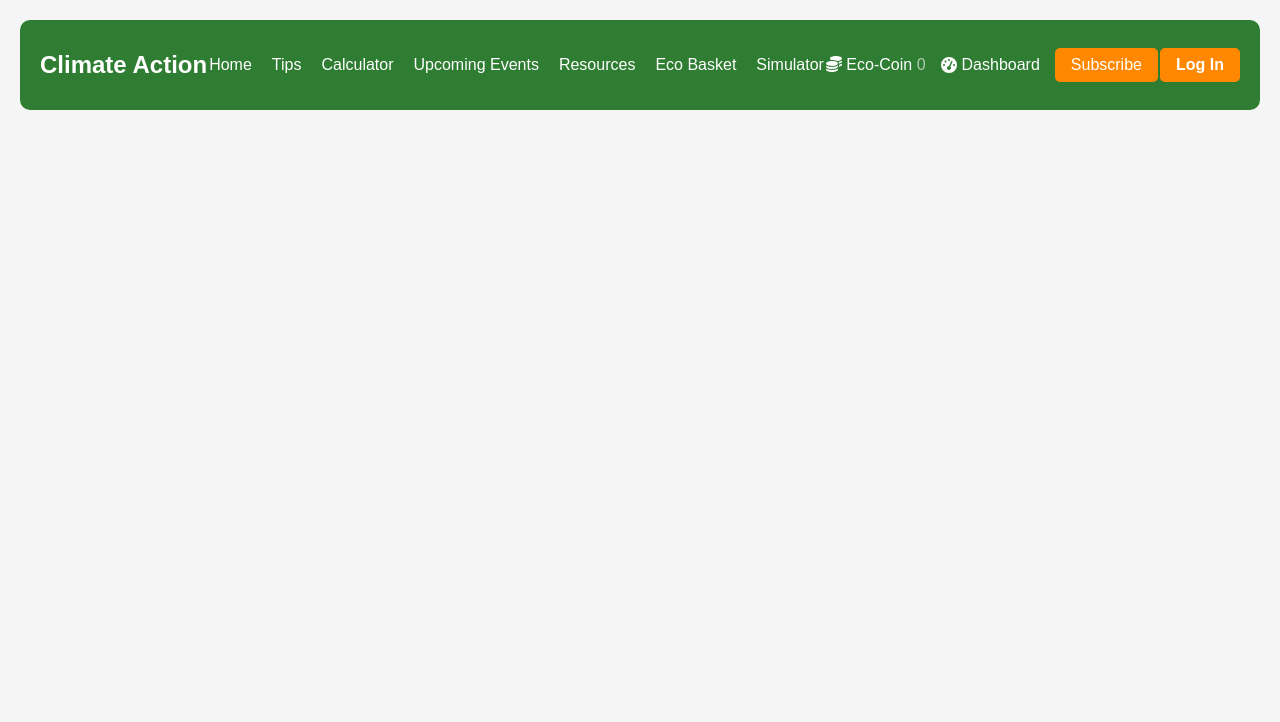
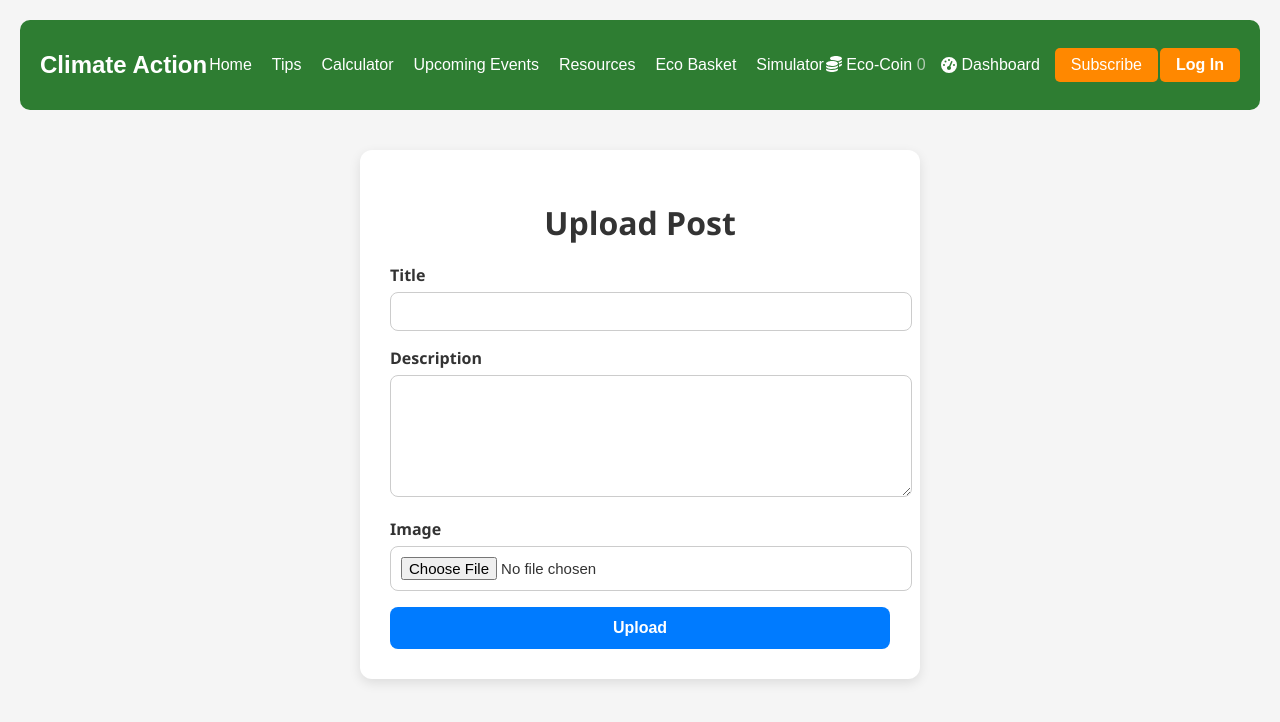
Before and after one commit to meinhoongagan/Climate-change-app, a React (Create React App) app: page /createblog in a window 1280 px wide. Shown: the top 722 px of the page. Built offline with nearby package versions, Linux system fonts and the light colour scheme.

Commit message:
community section frontend done

```diff
--- a/src/App.js
+++ b/src/App.js
@@ -19,6 +19,8 @@ import DesertPage from './components/DesertPage/DesertPage';
 import ForestPage from './components/ForestPage/ForestPage';
 import Parameter from './components/Parameter/Parameter';
 import Community from './components/Community/Community';
+import Createblog from './components/Community/Createblog';
+import EditBlog from './components/Community/EditBlog';
 
 const SimulatorLayout = () => {
   return (
@@ -56,6 +58,8 @@ const App = () => {
           <Route path="/cart" element={<EcoCart />} />
           <Route path="/simulator/*" element={<SimulatorLayout />} />
           <Route path="/community" element={<Community/>} />
+          <Route path="/createblog" element={<Createblog/>} />
+          <Route path="/update-post/:blogid" element={<EditBlog/>} />
         </Routes>
       </div>
     </Router>
--- a/src/components/Community/Community.css
+++ b/src/components/Community/Community.css
@@ -1,13 +1,12 @@
 /* Cards.css */
 .wrapper {
-  width: 100%;
-  height: 100%;
-  padding: 10px;
-  border-radius: 10px;
+  width: 100vw;
+  height: 100vh;
+  padding: 0px;
   display: flex;
   align-items: center;
   justify-content: center;
-  overflow: hidden;
+  overflow-x: hidden;
 }
 .community-header {
   text-align: center;
@@ -19,8 +18,57 @@
 
 .content {
     width: 80%;
+    margin: auto;
     display: flex;
     flex-direction: column;
     align-items: center;
     justify-content: center;
 }
+
+
+
+.create-blog-button {
+  height: 50px;
+  width:50px;
+  border-radius: 50%;
+  position: fixed;
+  right: 20px;
+  bottom: 20px;
+  background-color: #28a745;
+  color: #fff;
+  border: none;
+  cursor: pointer;
+  z-index: 999;
+  display: flex;
+  align-items: center;
+  justify-content: center;
+  font-size: 24px;
+  box-shadow: 0 4px 8px rgba(0, 0, 0, 0.1);
+}
+
+@media screen and (max-width: 480px) {
+  .content {
+    width: 100%;
+    flex-wrap: wrap;
+    overflow-x: hidden;
+  }
+
+  .create-blog-button {
+  height: 50px;
+  width:50px;
+  border-radius: 50%;
+  position: fixed;
+  right: 20px;
+  bottom: 40px;
+  background-color: #28a745;
+  color: #fff;
+  border: none;
+  cursor: pointer;
+  z-index: 999;
+  display: flex;
+  align-items: center;
+  justify-content: center;
+  font-size: 24px;
+  box-shadow: 0 4px 8px rgba(0, 0, 0, 0.1);
+}
+}
--- a/src/components/Community/Community.jsx
+++ b/src/components/Community/Community.jsx
@@ -1,34 +1,29 @@
-import React from 'react'
-import './Community.css'
-import CommunityCard from './Community-Card.jsx'
+import React, { useEffect } from 'react';
+import './Community.css';
+import CommunityCard from './Community-Card.jsx';
 import { useDispatch, useSelector } from 'react-redux';
-import { useEffect } from 'react';
-import {setBlogs} from '../../redux/UserSlice.js'
+import { setBlogs } from '../../redux/UserSlice.js';
+import { Link } from 'react-router-dom';
 import axios from 'axios';
 
 const Community = () => {
   const user = useSelector((state) => state.UserStates.user);
   const blogs = useSelector((state) => state.UserStates.blogs);
   const dispatch = useDispatch();
-    console.log(user);
 
   useEffect(() => {
-        // async await function to fetch the blogs data than dispatch it to store and then get it back specially the my blogs and map all blogs and add various funvtionaliy
-        const fetchBlogs = async () =>{
+    const fetchBlogs = async () => {
       try {
         const blogs = await axios.get("http://localhost:8000/api/posts/all-post");
-                // console.log("community",blogs.data) // iske ander data array he jisme sare post hain jo sab kuch rakha he
         dispatch(setBlogs(blogs.data.data));
       } catch (error) {
         console.log(error);
       }
-        }
-        console.log("blogs from store",blogs)
+    };
     fetchBlogs();
-      }, []);
+  }, [dispatch,blogs]);
 
   return (
-      <>
     <div className='wrapper'>
       <div className='content'>
         {/* community header */}
@@ -36,16 +31,31 @@ const Community = () => {
           <h1>Community</h1>
           <span>Join our community of users and share your experience with others.</span>
         </div>
-          <div >
-          { blogs && blogs.map((blog)=>(
+        <div>
+          {blogs && blogs.map((blog) => (
             <div key={blog._id}>
-          <CommunityCard authorid={blog.author._id} name={blog.author.name} LikesCount={blog.likes.length} title={blog.title} description={blog.description} CreationDate={blog.updatedAt} blogId={blog._id} comments={blog.Comments} imageUrl={blog.image} /></div>
+              <CommunityCard
+                authorid={blog.author._id}
+                name={blog.author.name}
+                LikesCount={blog.likes.length}
+                title={blog.title}
+                description={blog.description}
+                CreationDate={blog.updatedAt}
+                blogId={blog._id}
+                comments={blog.Comments}
+                imageUrl={blog.image}
+                user={user}
+                likedUsers={blog.likes}
+              />
+            </div>
           ))}
         </div>
       </div>
+      <Link to="/createblog">
+        <div className='create-blog-button'>+</div>
+      </Link>
     </div>
-      </>
-  )
-}
+  );
+};
 
-export default Community
+export default Community;
--- /dev/null
+++ b/src/components/Community/Createblog.jsx
@@ -0,0 +1,28 @@
+import React from 'react';
+import UploadForm from './Uploadfrom';
+import axios from 'axios';
+import { useNavigate } from 'react-router-dom';
+
+const Createblog = () => {
+  const navigate = useNavigate();
+
+  // Handler for creating a new blog post
+  const handleCreate = async (data) => {
+    try {
+      await axios.post('http://localhost:8000/api/posts/create-post', data);
+      alert('Blog created!');
+      navigate('/community'); // Redirect to community page after creation
+    } catch (error) {
+      alert('Error creating blog');
+      console.log(error);
+    }
+  };
+
+  return (
+    <main>
+      <UploadForm onSubmit={handleCreate} isEdit={false} />
+    </main>
+  );
+};
+
+export default Createblog;
--- /dev/null
+++ b/src/components/Community/EditBlog.jsx
@@ -0,0 +1,53 @@
+import React, { useState, useEffect } from 'react';
+import UploadForm from './Uploadfrom';
+import { useParams, useNavigate } from 'react-router-dom';
+import axios from 'axios';
+
+const EditBlog = () => {
+  const { blogid:id } = useParams();
+  const navigate = useNavigate();
+  const [initialData, setInitialData] = useState(null);
+
+  useEffect(() => {
+    const fetchBlog = async () => {
+      try {
+        const res = await axios.get(`http://localhost:8000/api/posts/get-post/${id}`);
+        if (res.data.success) {
+          setInitialData({
+            title: res.data.data.title,
+            description: res.data.data.description,
+            image: res.data.data.image,
+          });
+        }
+      } catch (error) {
+        console.log(error);
+      }
+    };
+    fetchBlog();
+  }, [id]);
+
+  const handleUpdate = async (data) => {
+    try {
+      await axios.put(`http://localhost:8000/api/posts/update-post/${id}`, data);
+      alert('Blog updated!');
+      navigate('/community'); // Redirect after update
+    } catch (error) {
+      alert('Error updating blog');
+      console.log(error);
+    }
+  };
+
+  if (!initialData) return <div>Loading...</div>;
+
+  return (
+    <main>
+      <UploadForm
+        initialData={initialData}
+        onSubmit={handleUpdate}
+        isEdit={true}
+      />
+    </main>
+  );
+};
+
+export default EditBlog;
--- /dev/null
+++ b/src/components/Community/UploadForm.css
@@ -0,0 +1,63 @@
+.upload-form-container {
+  max-width: 500px;
+  margin: 40px auto;
+  padding: 30px;
+  background-color: #ffffff;
+  box-shadow: 0 4px 12px rgba(0, 0, 0, 0.1);
+  border-radius: 12px;
+  font-family: 'Segoe UI', Tahoma, Geneva, Verdana, sans-serif;
+}
+
+.upload-form-title {
+  text-align: center;
+  margin-bottom: 20px;
+  color: #333;
+}
+
+.upload-form-label {
+  font-weight: 600;
+  display: block;
+  margin-bottom: 6px;
+  color: #333;
+}
+
+.upload-form-input,
+.upload-form-textarea,
+.upload-form-file {
+  width: 100%;
+  padding: 10px;
+  border-radius: 8px;
+  border: 1px solid #ccc;
+  margin-bottom: 16px;
+  font-size: 15px;
+  transition: border-color 0.3s;
+}
+
+.upload-form-input:focus,
+.upload-form-textarea:focus,
+.upload-form-file:focus {
+  border-color: #007bff;
+  outline: none;
+}
+
+.upload-form-textarea {
+  resize: vertical;
+  min-height: 100px;
+}
+
+.upload-form-button {
+  width: 100%;
+  padding: 12px;
+  background-color: #007bff;
+  color: #fff;
+  font-size: 16px;
+  font-weight: 600;
+  border: none;
+  border-radius: 8px;
+  cursor: pointer;
+  transition: background-color 0.3s ease;
+}
+
+.upload-form-button:hover {
+  background-color: #0056b3;
+}
--- /dev/null
+++ b/src/components/Community/Uploadfrom.jsx
@@ -0,0 +1,112 @@
+import React, { useState, useEffect } from 'react';
+import './UploadForm.css';
+import { useSelector } from 'react-redux';
+
+const UploadForm = ({ onSubmit, initialData = {}, isEdit = false }) => {
+  const user = useSelector((state) => state.UserStates.user);
+
+  const [formData, setFormData] = useState({
+    title: '',
+    description: '',
+    image: null,
+  });
+
+  useEffect(() => {
+    if (initialData && Object.keys(initialData).length > 0) {
+      setFormData({
+        title: initialData.title || '',
+        description: initialData.description || '',
+        image: null, // Don't prefill file input
+      });
+    }
+  }, [initialData]);
+
+  const [loading, setLoading] = useState(false);
+
+  const handleChange = (e) => {
+    const { name, value, files } = e.target;
+    if (name === 'image') {
+      setFormData({ ...formData, image: files[0] });
+    } else {
+      setFormData({ ...formData, [name]: value });
+    }
+  };
+
+  // Convert image file to base64
+  const toBase64 = (file) =>
+    new Promise((resolve, reject) => {
+      const reader = new FileReader();
+      reader.readAsDataURL(file);
+      reader.onload = () => resolve(reader.result);
+      reader.onerror = (error) => reject(error);
+    });
+
+  const handleSubmit = async (e) => {
+    e.preventDefault();
+    setLoading(true);
+
+    let imageBase64 = initialData.image || '';
+    if (formData.image) {
+      imageBase64 = await toBase64(formData.image);
+    }
+
+    const data = {
+      title: formData.title,
+      description: formData.description,
+      image: imageBase64,
+      author: user._id,
+    };
+
+    try {
+      await onSubmit(data);
+      setFormData({ title: '', description: '', image: null });
+    } catch (error) {
+      alert('Error uploading post');
+      console.log(error);
+    }
+    setLoading(false);
+  };
+
+  return (
+    <form onSubmit={handleSubmit} className="upload-form-container">
+      <h1 className="upload-form-title">{isEdit ? 'Update Post' : 'Upload Post'}</h1>
+
+      <label className="upload-form-label">Title</label>
+      <input
+        type="text"
+        name="title"
+        value={formData.title}
+        onChange={handleChange}
+        required
+        className="upload-form-input"
+      />
+
+      <label className="upload-form-label">Description</label>
+      <textarea
+        name="description"
+        value={formData.description}
+        onChange={handleChange}
+        required
+        className="upload-form-textarea"
+      />
+
+      <label className="upload-form-label">Image</label>
+      <input
+        type="file"
+        name="image"
+        accept="image/*"
+        onChange={handleChange}
+        className="upload-form-file"
+      />
+      {isEdit && initialData.image && (
+        <img src={initialData.image} alt="Current" style={{ width: 100, marginTop: 8 }} />
+      )}
+
+      <button type="submit" className="upload-form-button" disabled={loading}>
+        {loading ? (isEdit ? 'Updating...' : 'Uploading...') : (isEdit ? 'Update' : 'Upload')}
+      </button>
+    </form>
+  );
+};
+
+export default UploadForm;
--- a/src/redux/UserSlice.js
+++ b/src/redux/UserSlice.js
@@ -1,5 +1,4 @@
 import { createSlice } from '@reduxjs/toolkit'
-import axios from 'axios';
 
 export const UserSlice = createSlice({
     name: 'user',
@@ -9,7 +8,7 @@ export const UserSlice = createSlice({
         loading: false,
         comments:[],
         blogs:[],
-        likes:[]
+        likes:[],
     },
 
     reducers:{
```
Also changed, not shown: src/components/Community/Community-Card.jsx (+103 -24 lines). Lines whose indentation alone changed are shown as unchanged.
